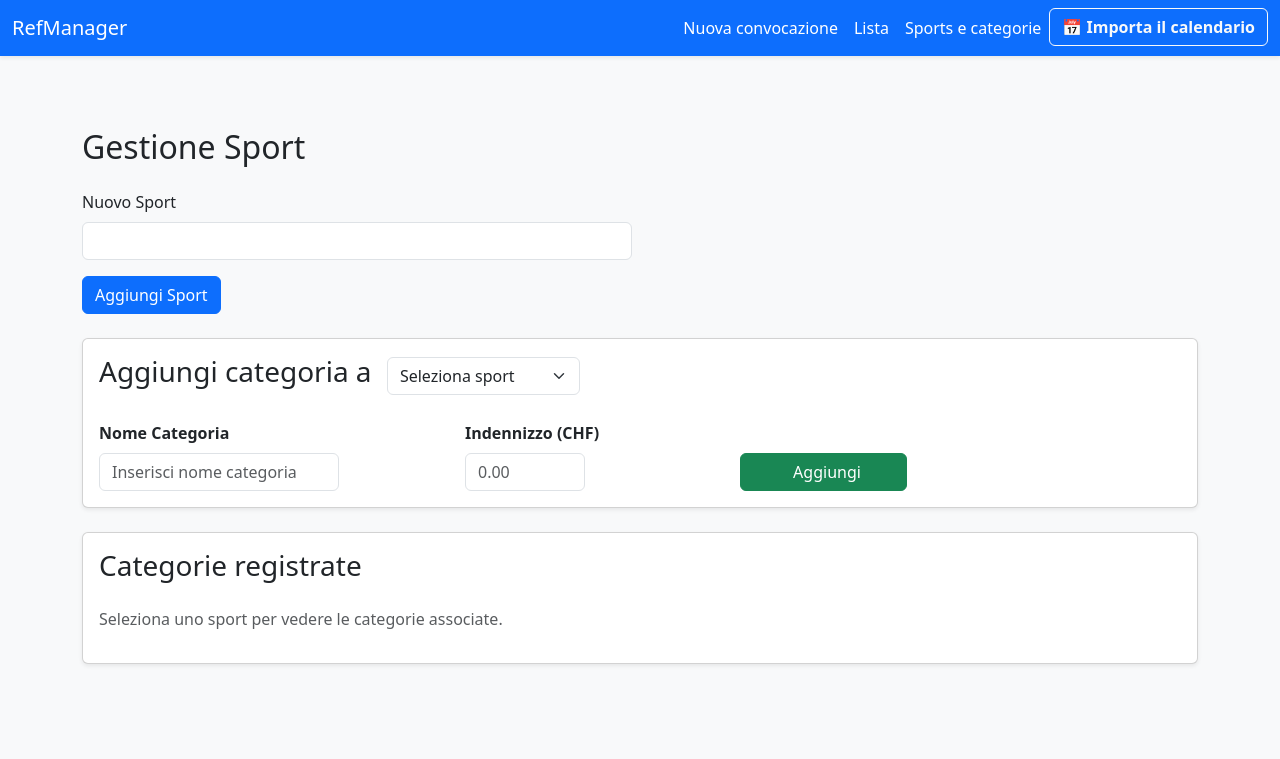
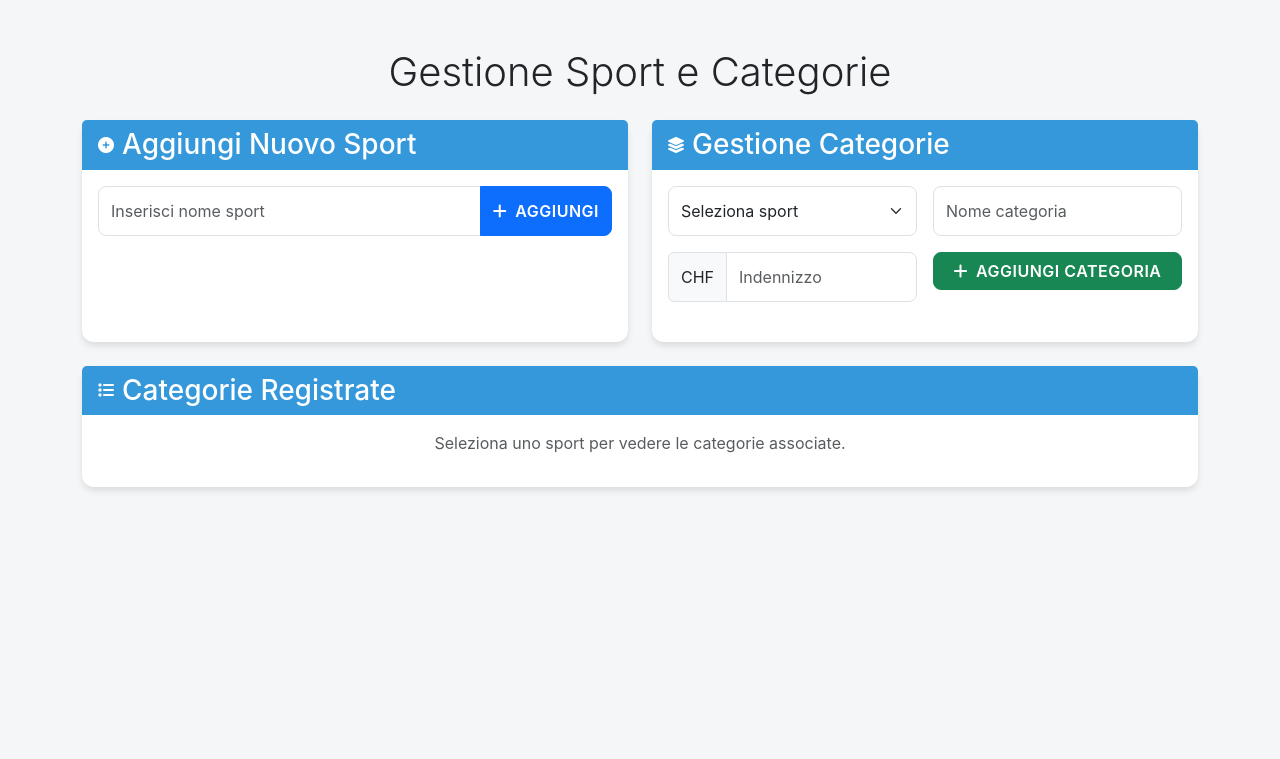
Before and after one commit to miich65/Gestione-convocazioni, a FastAPI app: page /gestione-sport in a window 1280 px wide. Shown: the top 759 px of the page. Run offline with FastAPI, Linux system fonts and the light colour scheme; data comes from the database, SQL or seed files in the repository.

Commit message:
Update gestione-sport.html

```diff
--- a/app/templates/gestione-sport.html
+++ b/app/templates/gestione-sport.html
@@ -2,87 +2,192 @@
 <html lang="it">
 <head>
     <meta charset="UTF-8">
+    <meta name="viewport" content="width=device-width, initial-scale=1">
     <title>Gestione Sport e Categorie</title>
-    {% include 'partials/head-imports.html' %}
+
+    <!-- Bootstrap 5 CSS -->
+    <link href="https://cdn.jsdelivr.net/npm/bootstrap@5.3.0/dist/css/bootstrap.min.css" rel="stylesheet">
+
+    <!-- FontAwesome for icons -->
+    <link href="https://cdnjs.cloudflare.com/ajax/libs/font-awesome/6.0.0-beta3/css/all.min.css" rel="stylesheet">
 
     <style>
-        input[name="nome_categoria"] {
-            max-width: 240px;
+        :root {
+            --primary-color: #3498db;
+            --secondary-color: #2ecc71;
+            --background-light: #f4f6f7;
         }
-        input[name="indennizzo"] {
-            max-width: 120px;
+
+        body {
+            background-color: var(--background-light);
+            font-family: 'Inter', 'Roboto', sans-serif;
+        }
+
+        .card {
+            border: none;
+            border-radius: 12px;
+            box-shadow: 0 4px 6px rgba(0,0,0,0.1);
+            margin-bottom: 1.5rem;
+            transition: transform 0.3s ease;
+        }
+
+        .card:hover {
+            transform: translateY(-5px);
+        }
+
+        .card-header {
+            background-color: var(--primary-color);
+            color: white;
+            border-bottom: none;
+            border-radius: 12px 12px 0 0;
+        }
+
+        .form-control, .form-select {
+            border-radius: 8px;
+            padding: 0.75rem;
+            transition: all 0.3s ease;
+        }
+
+        .form-control:focus, .form-select:focus {
+            border-color: var(--primary-color);
+            box-shadow: 0 0 0 0.2rem rgba(52, 152, 219, 0.25);
+        }
+
+        .btn-primary, .btn-success {
+            border-radius: 8px;
+            text-transform: uppercase;
+            font-weight: 600;
+            letter-spacing: 0.5px;
+            transition: all 0.3s ease;
+        }
+
+        .btn-primary:hover, .btn-success:hover {
+            transform: translateY(-2px);
+            box-shadow: 0 4px 6px rgba(0,0,0,0.1);
+        }
+
+        .table {
+            border-radius: 12px;
+            overflow: hidden;
+            box-shadow: 0 4px 6px rgba(0,0,0,0.05);
+        }
+
+        .table thead {
+            background-color: var(--primary-color);
+            color: white;
+        }
+
+        @media (max-width: 768px) {
+            .card-body {
+                padding: 1rem;
+            }
+
+            .form-control, .form-select {
+                font-size: 14px;
+            }
         }
     </style>
 </head>
-<body class="bg-light">
-{% include 'partials/navbar.html' %}
+<body>
+    <div class="container py-5">
+        <div class="row">
+            <div class="col-12">
+                <h1 class="display-6 mb-4 text-center">Gestione Sport e Categorie</h1>
+            </div>
+        </div>
 
-<div class="container py-5">
-    <h2 class="mb-4">Gestione Sport</h2>
-
-    <!-- Aggiungi sport -->
-    <form action="/add-sport" method="post" class="row g-3 mb-5">
-        <div class="col-md-6">
-            <label class="form-label">Nuovo Sport</label>
-            <input type="text" name="sport" class="form-control" required>
+        <div class="row">
+            <div class="col-md-6 mb-4">
+                <div class="card h-100">
+                    <div class="card-header d-flex align-items-center">
+                        <i class="fas fa-plus-circle me-2"></i>
+                        <h3 class="card-title mb-0">Aggiungi Nuovo Sport</h3>
                     </div>
-        <div class="col-12">
-            <button class="btn btn-primary">Aggiungi Sport</button>
-        </form>
-
-        <div class="card my-4 shadow-sm">
                     <div class="card-body">
-                <h3 class="card-title mb-4">
-                    <label for="sportSelector" class="form-label">Aggiungi categoria a</label>
-                    <select name="sport_id" id="sportSelector" class="form-select d-inline-block w-auto ms-2" required>
-                        <option value="">Seleziona sport</option>
-                        {% for sport in sport_list %}
-                            <option value="{{ sport['id'] }}">{{ sport['nome'] }}</option>
-                        {% endfor %}
-                    </select>
-                </h3>
-
-                <form action="/add-categoria" method="post" class="row g-3 align-items-end">
-                    <div class="col-md-4">
-                        <label class="form-label fw-bold">Nome Categoria</label>
-                        <input name="nome_categoria" class="form-control" maxlength="40" required placeholder="Inserisci nome categoria">
-                    </div>
-                    <div class="col-md-3">
-                        <label class="form-label fw-bold">Indennizzo (CHF)</label>
-                        <input name="indennizzo" class="form-control" type="number" step="0.01" required placeholder="0.00">
-                    </div>
-                    <div class="col-md-2">
-                        <label class="form-label fw-bold d-none d-md-block">&nbsp;</label> <!-- spazio sopra il bottone -->
-                        <button class="btn btn-success w-100">
+                        <form action="/add-sport" method="post">
+                            <div class="input-group">
+                                <input type="text" name="sport" class="form-control"
+                                       placeholder="Inserisci nome sport" required>
+                                <button class="btn btn-primary" type="submit">
                                     <i class="fas fa-plus me-2"></i>Aggiungi
                                 </button>
                             </div>
                         </form>
                     </div>
                 </div>
+            </div>
 
-        <div class="card shadow-sm">
+            <div class="col-md-6 mb-4">
+                <div class="card h-100">
+                    <div class="card-header d-flex align-items-center">
+                        <i class="fas fa-layer-group me-2"></i>
+                        <h3 class="card-title mb-0">Gestione Categorie</h3>
+                    </div>
                     <div class="card-body">
-                <h3 class="card-title mb-4">Categorie registrate</h3>
-                <div id="categorieTableContainer">
-                    <p class="text-muted">Seleziona uno sport per vedere le categorie associate.</p>
+                        <form action="/add-categoria" method="post">
+                            <div class="row g-3">
+                                <div class="col-md-6">
+                                    <select name="sport_id" class="form-select" required>
+                                        <option value="">Seleziona sport</option>
+                                        {% for sport in sport_list %}
+                                            <option value="{{ sport['id'] }}">{{ sport['nome'] }}</option>
+                                        {% endfor %}
+                                    </select>
+                                </div>
+                                <div class="col-md-6">
+                                    <input name="nome_categoria" class="form-control"
+                                           placeholder="Nome categoria" maxlength="40" required>
+                                </div>
+                                <div class="col-md-6">
+                                    <div class="input-group">
+                                        <span class="input-group-text">CHF</span>
+                                        <input name="indennizzo" type="number" step="0.01"
+                                               class="form-control" placeholder="Indennizzo" required>
+                                    </div>
+                                </div>
+                                <div class="col-md-6">
+                                    <button class="btn btn-success w-100">
+                                        <i class="fas fa-plus me-2"></i>Aggiungi Categoria
+                                    </button>
+                                </div>
+                            </div>
+                        </form>
                     </div>
                 </div>
             </div>
         </div>
 
+        <div class="row">
+            <div class="col-12">
+                <div class="card">
+                    <div class="card-header d-flex align-items-center">
+                        <i class="fas fa-list me-2"></i>
+                        <h3 class="card-title mb-0">Categorie Registrate</h3>
+                    </div>
+                    <div class="card-body">
+                        <div id="categorieTableContainer">
+                            <p class="text-muted text-center">Seleziona uno sport per vedere le categorie associate.</p>
+                        </div>
+                    </div>
+                </div>
+            </div>
+        </div>
+    </div>
+
+    <!-- Bootstrap 5 JS and Popper -->
+    <script src="https://cdn.jsdelivr.net/npm/@popperjs/core@2.11.6/dist/umd/popper.min.js"></script>
+    <script src="https://cdn.jsdelivr.net/npm/bootstrap@5.3.0/dist/js/bootstrap.min.js"></script>
+
     <script>
-        const sportSelector = document.getElementById('sportSelector');
+        // Your existing JavaScript logic remains the same
+        const sportSelector = document.querySelector('select[name="sport_id"]');
         const categorieWrapper = document.getElementById('categorieTableContainer');
-        const selectedSportInput = document.getElementById('selectedSportInput');
-
         const allCategorie = JSON.parse('{{ sport_categorie | tojson | safe }}');
 
         function renderCategorie(sportId) {
-
             const filtered = allCategorie.filter(c => c.sport_id == sportId);
             if (filtered.length === 0) {
-            categorieWrapper.innerHTML = `<p class="text-muted">Non ci sono categorie per lo sport selezionato.</p>`;
+                categorieWrapper.innerHTML = `<p class="text-muted text-center">Non ci sono categorie per lo sport selezionato.</p>`;
                 return;
             }
 
@@ -92,14 +197,17 @@
                     <td>${item.indennizzo} CHF</td>
                     <td>
                         <form action="/delete-categoria/${item.id}" method="post" onsubmit="return confirm('Eliminare questa categoria?');">
-                        <button class="btn btn-sm btn-danger">Elimina</button>
+                            <button class="btn btn-sm btn-danger">
+                                <i class="fas fa-trash me-2"></i>Elimina
+                            </button>
                         </form>
                     </td>
                 </tr>
             `).join('');
 
             categorieWrapper.innerHTML = `
-            <table class="table table-striped">
+                <div class="table-responsive">
+                    <table class="table table-hover">
                         <thead>
                             <tr>
                                 <th>Categoria</th>
@@ -109,6 +217,7 @@
                         </thead>
                         <tbody>${rows}</tbody>
                     </table>
+                </div>
             `;
         }
 
@@ -116,7 +225,6 @@
             const sportId = e.target.value;
             renderCategorie(sportId);
         });
-
     </script>
 </body>
 </html>
```
Lines whose indentation alone changed are shown as unchanged.
